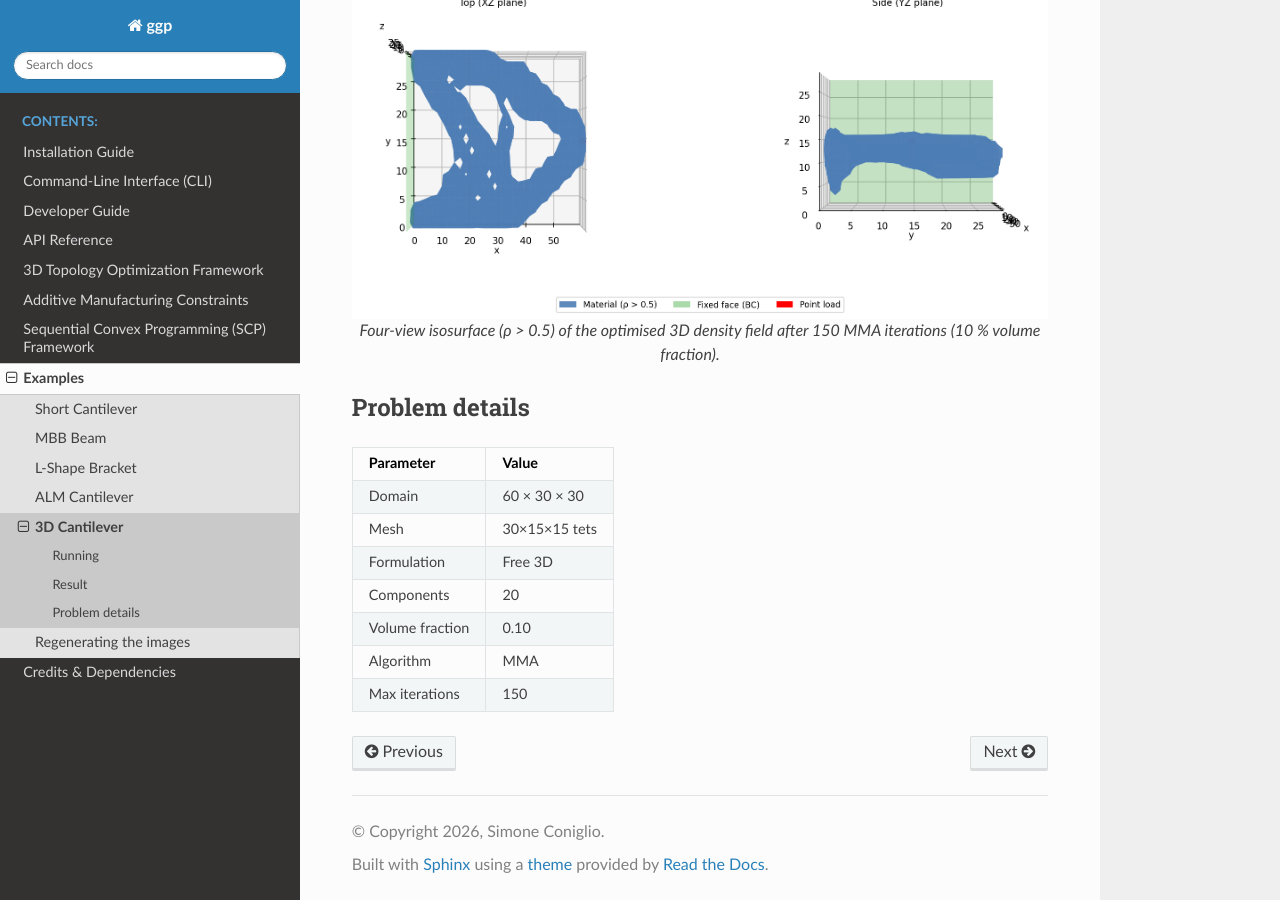
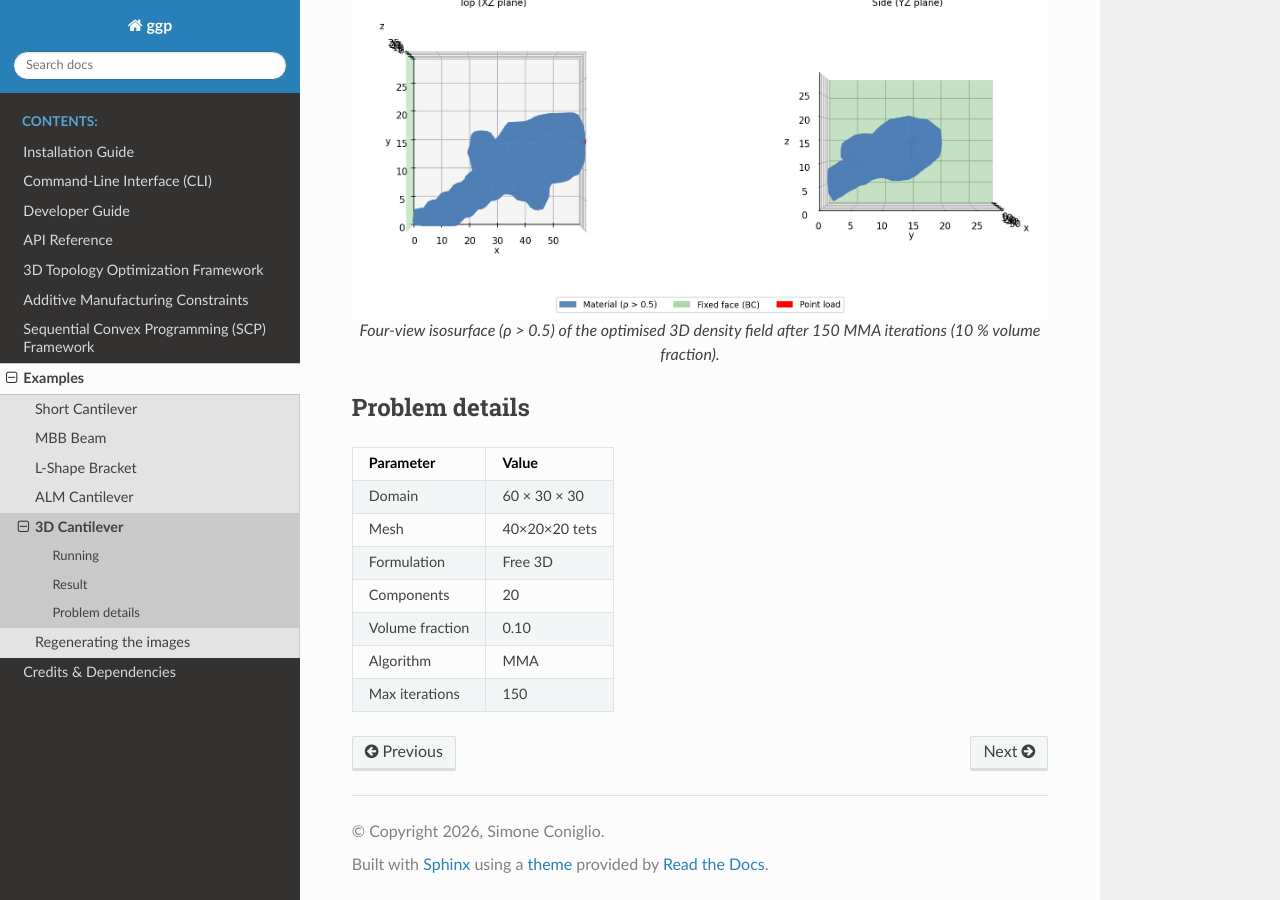
Before and after one commit to SimoneConiglio/generalized_geometry_projection, a Sphinx documentation site: the page built from docs/ex05_3d_cantilever.rst, in a window 1280 px wide and 900 px high, scrolled down 1123 px. Built offline with Sphinx 7.4.7 and the Read the Docs theme 3.1.0, drawn with Linux system fonts in a browser that asks for light colours.

Commit message:
Regenerate 3D cantilever doc image at finer 40x20x20 mesh
Re-run the Free-3D-GGP cantilever on a refined 40x20x20 mesh (was 30x15x15)
using the iterative PCG+GAMG solver, since the direct sparse solve is ~6x too
slow at this size (~148 s/iter vs ~24 s/iter). 150 MMA iterations.

Co-Authored-By: Claude Opus 4.8 <noreply@anthropic.com>
Claude-Session: https://claude.ai/code/session_019xV1X4q9qJwcoLzf9Jkhq3

```diff
--- a/docs/ex05_3d_cantilever.rst
+++ b/docs/ex05_3d_cantilever.rst
@@ -49,7 +49,7 @@ Problem details
 +=====================+==================+
 | Domain              | 60 × 30 × 30     |
 +---------------------+------------------+
-| Mesh                | 30×15×15 tets    |
+| Mesh                | 40×20×20 tets    |
 +---------------------+------------------+
 | Formulation         | Free 3D          |
 +---------------------+------------------+
```
Also changed, not shown: docs/_static/3d_cantilever_optimized.png.
